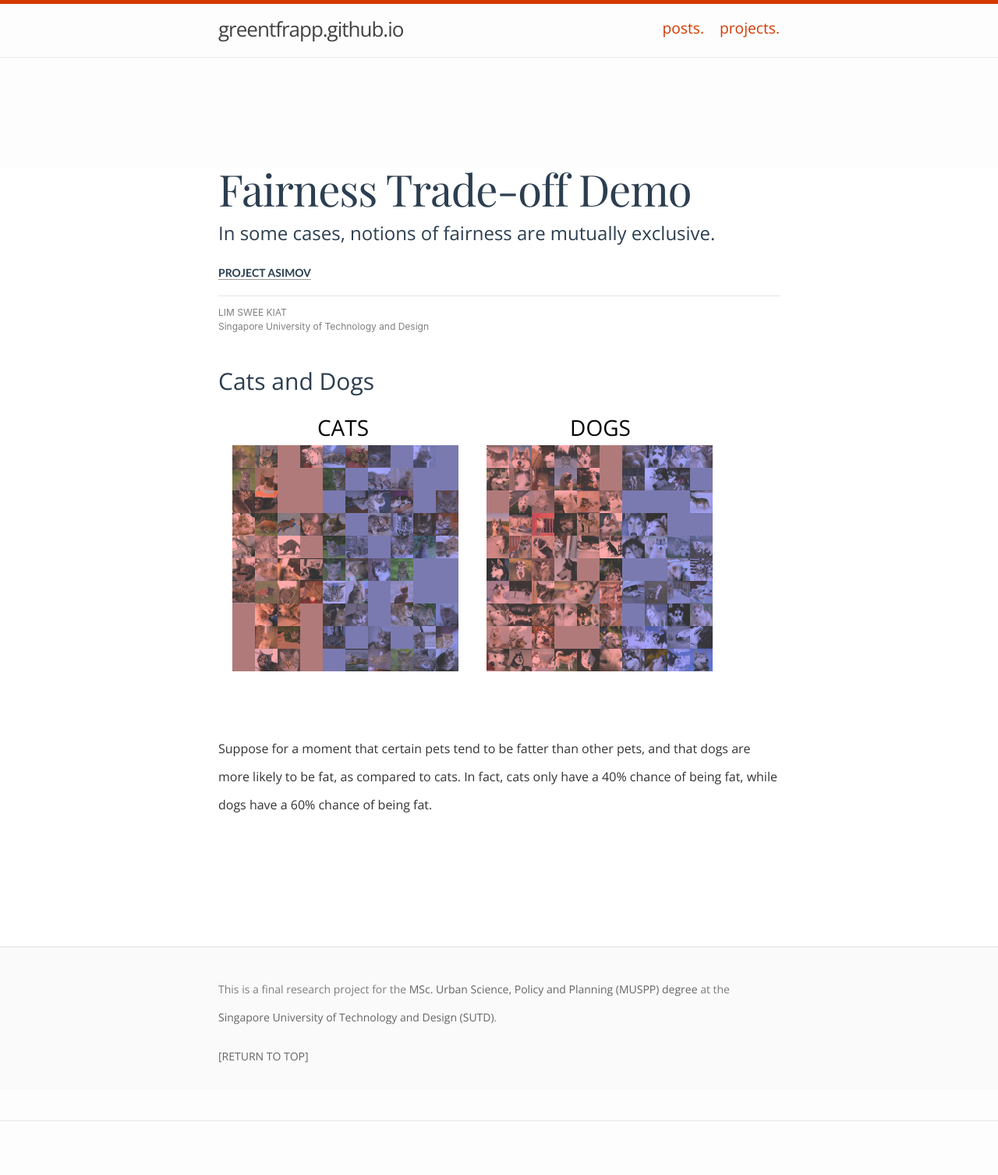
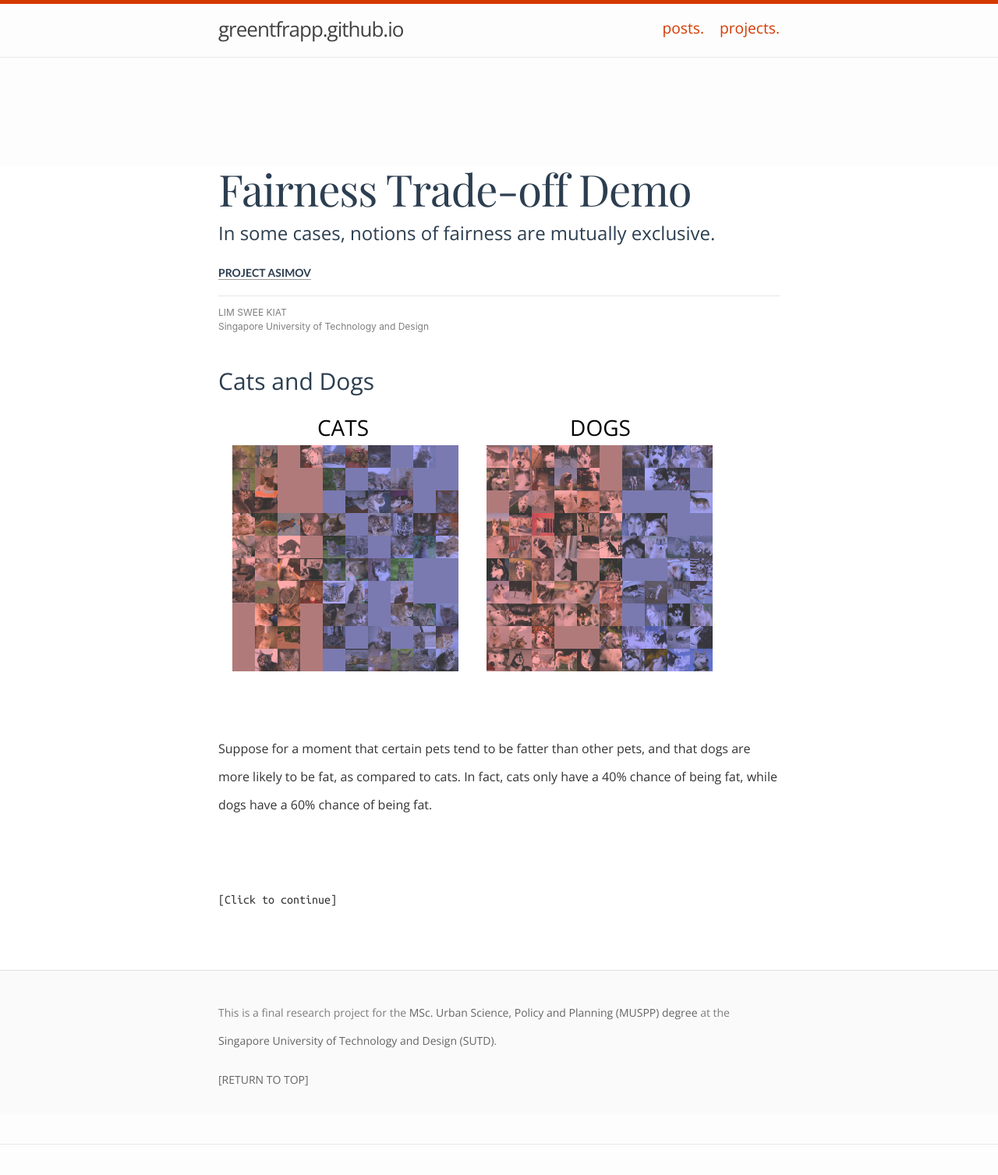
Before and after one commit to greentfrapp/project-asimov, a Jekyll site: the page built from fairness_tradeoff_demo.md, in a window 1280 px wide, cut to the strip 0-1528 px from the top of the page. Shown: the top 1507 px of the strip at 78% size. Built offline with Jekyll 4.4.1, drawn with Linux system fonts in a browser that asks for light colours; nearby versions of some CDN libraries; some web fonts are replaced; a style sheet for code colours, icons or effects is not loaded; grey boxes are pictures that could not be loaded.

Commit message:
Several corrections to fairness_demo

```diff
--- a/_layouts/fairnessdemo.html
+++ b/_layouts/fairnessdemo.html
@@ -22,8 +22,13 @@ layout: default
 		<h2>Cats and Dogs</h2>
 		<svg id="fairnessdemo" class="fairness-demo">
 		</svg>
-		<p id="explain" @click="transitText">
-		</p>
+		<div id="clicker" @click="transitText">
+			<p id="explain" >
+			</p>
+			<p id="clicktocont">
+				[Click to continue]
+			</p>
+		</div>
 	</div>
 	<!-- <div id="main">
 		<h2>Cats and Dogs</h2>
--- a/_sass/custom.scss
+++ b/_sass/custom.scss
@@ -10,9 +10,17 @@ svg.fairness-demo:hover {
 	cursor: pointer;
 }
 
+div#clicker {
+	cursor: pointer;
+}
+
 p#explain {
-	height: 200px;
+	height: 170px;
 	cursor: pointer;
+}
+
+p#clicktocont {
+	font-family: 'Ubuntu Mono';
 }
 
 #framework-diagram {
--- a/assets/fairness_demo.js
+++ b/assets/fairness_demo.js
@@ -144,9 +144,6 @@ var app = new Vue({
       			.attr('preserveAspectRatio', 'xMidYMin slice')
       			.attr('opacity', 0.8)
       			.style('filter', d => d.bad ? 'url("../assets/filters.svg#red")' : 'url("../assets/filters.svg#blue")')
-				.on('mouseover.expand', expand)
-				.on('mouseover.respond', d => respond(d.bad, d.species))
-				.on('mouseout', contract);
 
 			pets.append('rect')
 				.attr('x', (d, i) => (d.species == "cat") ? baseXCat + size * (Math.floor(i / 10)) + 14 : baseXDog + size * (Math.floor((i - 100) / 10)) + 40)
@@ -155,8 +152,11 @@ var app = new Vue({
   				.attr('height', size)
   				.attr('fill-opacity', 0)
   				.attr('stroke', d => d.bad ? colors.bad : colors.good)
-  				.attr('stroke-width', 10)
+  				.attr('stroke-width', 5)
   				.attr('stroke-opacity', 0)
+				.on('mouseover.expand', expand)
+				.on('mouseover.respond', d => respond(d.bad, d.species))
+				.on('mouseout', contract);
 
 			function expand() {
 				let size = 100;
@@ -165,26 +165,26 @@ var app = new Vue({
 					.raise()
 
 				d3.select(this.parentNode)
-					.select('rect')
-					.attr('width', size)
-					.attr('height', size)
-					.attr('stroke-opacity', 1)
-
-      			d3.select(this)
+					.select('image')
 					.attr('width', size)
 					.attr('height', size)
 					.attr('opacity', 1)
       				.style('filter', undefined)
 
+      			d3.select(this)
+					.attr('width', size)
+					.attr('height', size)
+					.attr('stroke-opacity', 1)
+
 			}
 			function contract() {
-				d3.select(this)
+				d3.select(this.parentNode)
+					.select('image')
 					.attr('width', size)
 					.attr('height', size)
 					.attr('opacity', 0.8)
 					.style('filter', d => d.bad ? 'url("../assets/filters.svg#red")' : 'url("../assets/filters.svg#blue")')
-				d3.select(this.parentNode)
-					.select('rect')
+				d3.select(this)
 					.attr('width', size)
 					.attr('height', size)
 					.attr('stroke-opacity', 0)
@@ -225,7 +225,7 @@ var app = new Vue({
 
 			svg.append('text')
 				.attr('id', 'response')
-				.attr('class', 'f8')
+				.attr('class', 'f0')
 				.text('')
 				.attr('x', 320)
 				.attr('y', 370)
@@ -256,7 +256,7 @@ var app = new Vue({
 				// .transition()
 				// .duration(this.timeIn)
 				.attr('opacity', 0)
-				.select('image')
+				.select('rect')
 				.on('mouseover.expand', undefined)
 				.on('mouseover.respond', undefined)
 				.on('mouseout', undefined);
```
